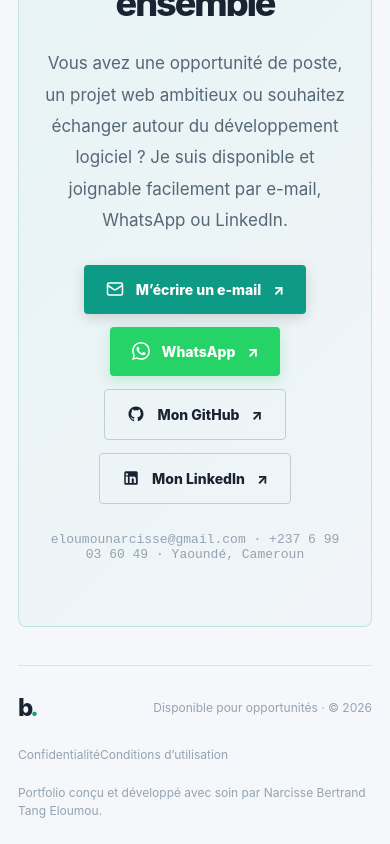
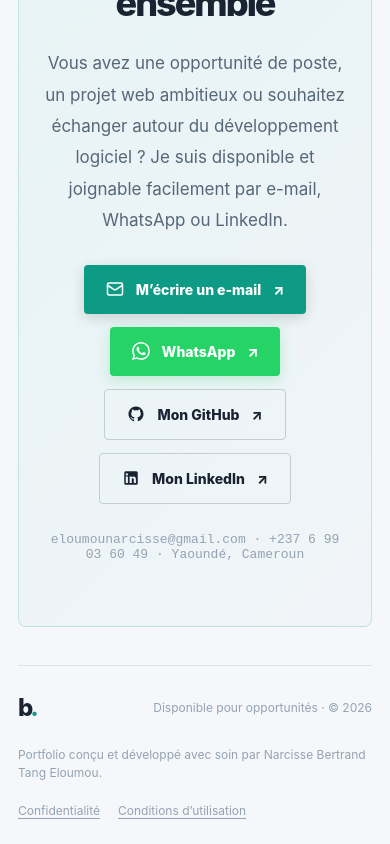
Before and after one commit to NBertrand1/Portfolio, a React (Vite) app: page / in a window 390 px wide. Shown: the part 9757-10601 px from the top of the page. Built offline with nearby package versions, Linux system fonts and the light colour scheme.

Commit message:
style: make legal footer links accessible and responsive

```diff
--- a/src/index.css
+++ b/src/index.css
@@ -941,3 +941,30 @@ button {
     animation: none !important;
   }
 }
+
+
+.footer-legal {
+  display: flex;
+  flex-wrap: wrap;
+  gap: 14px;
+  align-items: center;
+}
+
+.footer-legal a {
+  color: var(--text-quiet);
+  text-decoration: underline;
+  text-underline-offset: 3px;
+}
+
+.footer-legal a:hover,
+.footer-legal a:focus-visible {
+  color: var(--accent);
+}
+
+@media (max-width: 760px) {
+  .footer-legal {
+    order: 4;
+    width: 100%;
+    gap: 18px;
+  }
+}
```
